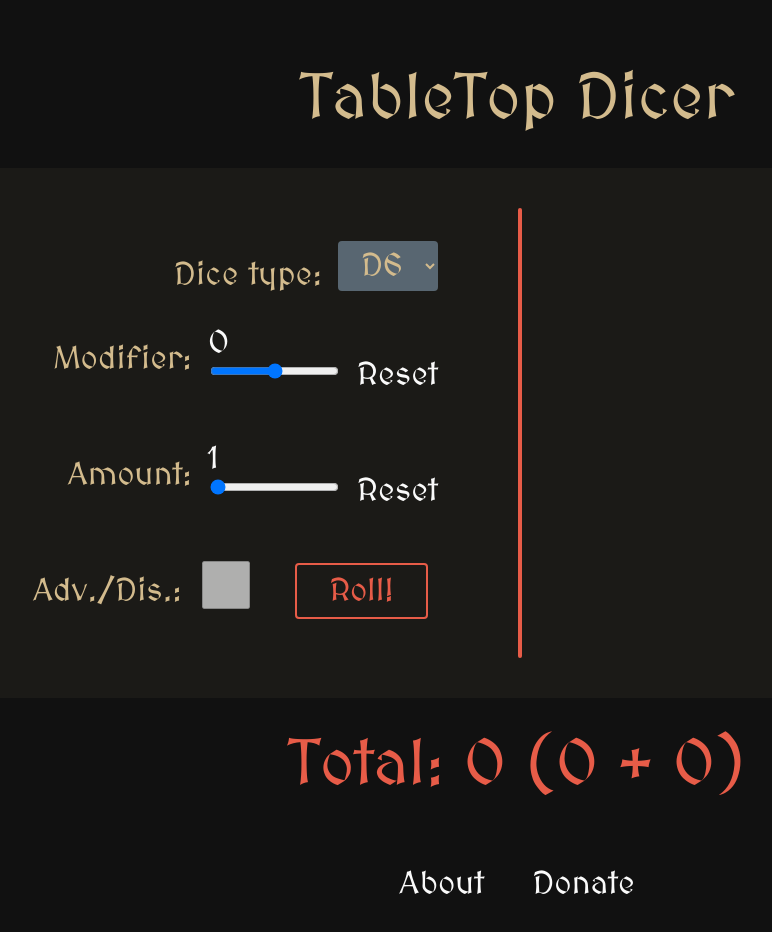
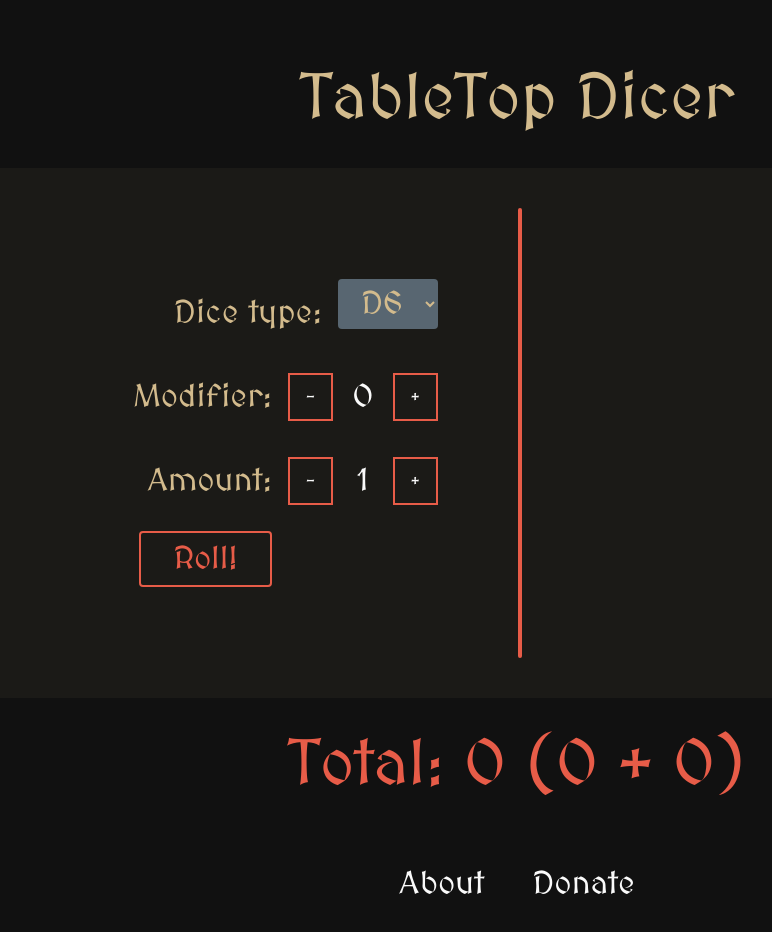
Before and after one commit to Flyingfool95/TableTopDicer, a React (Vite) app: page / in a window 1280 px wide. Shown: the whole page, without its empty margins (123-895 px from the left). Built offline with nearby package versions, Linux system fonts and the light colour scheme.

Commit message:
fixed amount and modifier

```diff
--- a/src/components/dice_roller/DiceRoller.jsx
+++ b/src/components/dice_roller/DiceRoller.jsx
@@ -1,4 +1,4 @@
-import React, { useState } from "react";
+import React, { useEffect, useState } from "react";
 import DiceDisplay from "../dice_display/DiceDisplay";
 import useDice from "../../hooks/useDice";
 import "./DiceRoller.scss";
@@ -6,7 +6,6 @@ import "./DiceRoller.scss";
 export default function DiceRoller() {
   const [dice, setDice] = useState(6);
   const [amount, setAmount] = useState(1);
-  const [advantage, setAdvantage] = useState(false);
   const [modifier, setModifier] = useState(0);
   const [res, setRes] = useState(0);
 
@@ -15,8 +14,30 @@ export default function DiceRoller() {
   const handleDiceRoll = (e) => {
     e.preventDefault();
 
-    setRes(RollDice(dice, amount, modifier, advantage));
+    setRes(RollDice(dice, amount, modifier));
   };
+
+  useEffect(() => {
+    if (amount < 1) {
+      setAmount(1);
+    }
+    if (amount > 20) {
+      setAmount(20);
+    }
+
+    return () => {};
+  }, [amount]);
+
+  useEffect(() => {
+    if (modifier < -10) {
+      setModifier(-10);
+    }
+    if (modifier > 15) {
+      setModifier(15);
+    }
+
+    return () => {};
+  }, [modifier]);
 
   return (
     <>
@@ -43,46 +64,54 @@ export default function DiceRoller() {
 
           <label className="dice-roller__form__label">
             <h2 className="dice-roller__form__label__title">Modifier:</h2>
-            <div>
-              <span>{modifier}</span>
-              <input
-                type="range"
-                name="Modifier"
-                id="modifier"
-                min={-20}
-                max={20}
-                defaultValue={modifier}
-                onChange={(e) => setModifier(parseInt(e.target.value))}
-              />
+            <div className="dice-roller__form__label__buttons">
+              <div
+                type="button"
+                className="dice-roller__form__label__buttons__button"
+                onClick={() => setModifier((prev) => prev - 1)}
+              >
+                -
+              </div>
+              <p
+                className="dice-roller__form__label__buttons__amount"
+                onClick={() => setModifier(0)}
+              >
+                {modifier}
+              </p>
+              <div
+                type="button"
+                className="dice-roller__form__label__buttons__button"
+                onClick={() => setModifier((prev) => prev + 1)}
+              >
+                +
+              </div>
             </div>
-            <p onClick={() => setModifier(0)}>Reset</p>
           </label>
 
           <label className="dice-roller__form__label">
             <h2 className="dice-roller__form__label__title">Amount:</h2>
-            <div>
-              <span>{amount}</span>
-              <input
-                type="range"
-                name="Amount"
-                id="amount"
-                min={1}
-                max={20}
-                defaultValue={amount}
-                onChange={(e) => setAmount(parseInt(e.target.value))}
-              />
+            <div className="dice-roller__form__label__buttons">
+              <div
+                type="button"
+                className="dice-roller__form__label__buttons__button"
+                onClick={() => setAmount((prev) => prev - 1)}
+              >
+                -
+              </div>
+              <p
+                className="dice-roller__form__label__buttons__amount"
+                onClick={() => setAmount(0)}
+              >
+                {amount}
+              </p>
+              <div
+                type="button"
+                className="dice-roller__form__label__buttons__button"
+                onClick={() => setAmount((prev) => prev + 1)}
+              >
+                +
+              </div>
             </div>
-            <p onClick={() => setAmount(1)}>Reset</p>
-          </label>
-
-          <label className="dice-roller__form__label dice-roller__form__label__advantage">
-            <h2 className="dice-roller__form__label__title">Adv./Dis.:</h2>
-            <input
-              type="checkbox"
-              disabled={dice !== 20} // Can only have advantage on d20 rolls
-              checked={advantage && dice === 20}
-              onChange={(e) => setAdvantage(e.target.checked)}
-            />
           </label>
 
           <input
--- a/src/components/dice_roller/DiceRoller.scss
+++ b/src/components/dice_roller/DiceRoller.scss
@@ -42,15 +42,35 @@
       display: flex;
       justify-content: flex-end;
       gap: 1rem;
-      width: 45%;
+      width: 100%;
       min-width: 280px;
 
       &__title {
         height: fit-content;
       }
 
-      &__advantage {
-        input[type="checkbox"] {
+      &__buttons {
+        display: flex;
+        align-items: center;
+        width: 150px;
+
+        &__button {
+          display: flex;
+          align-items: center;
+          justify-content: center;
+          border: 2px solid var(--color-sec);
+          height: 3rem;
+          width: 3rem;
+          padding: 1rem;
+          cursor: pointer;
+        }
+
+        &__amount {
+          display: flex;
+          justify-content: center;
+          align-items: center;
+          margin: 0 1rem;
+          cursor: pointer;
           width: 3rem;
         }
       }
```
